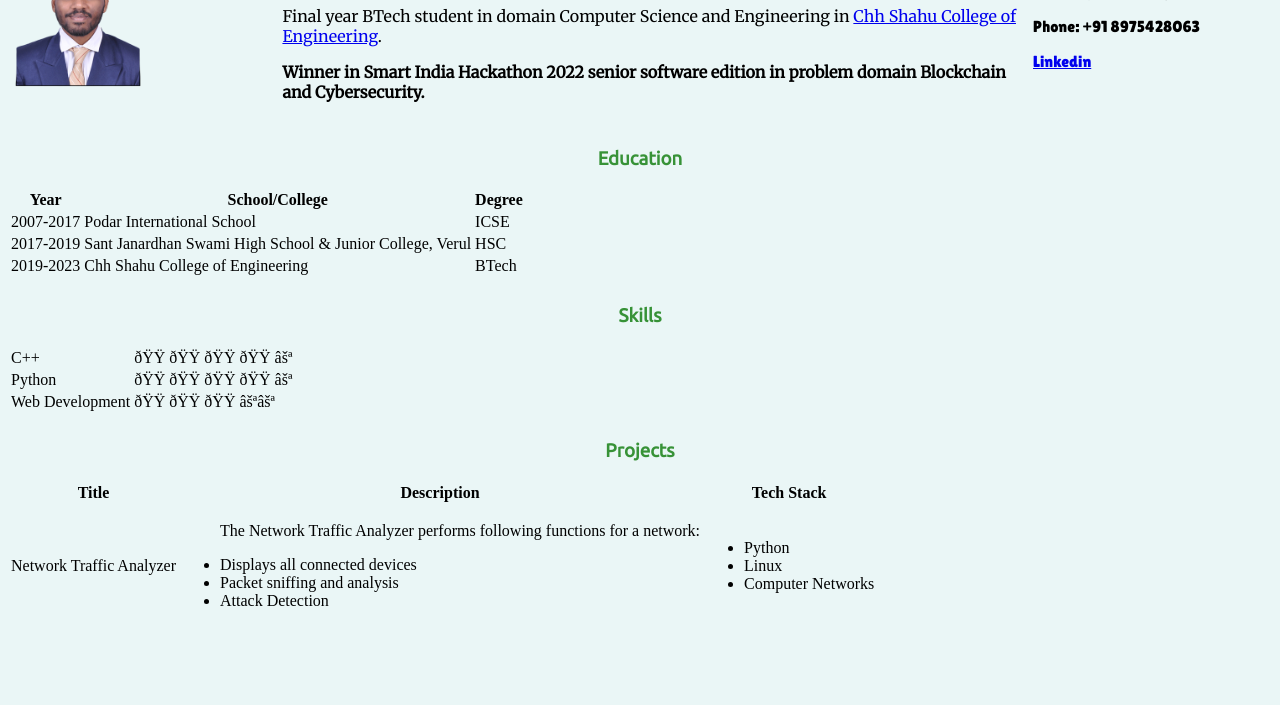
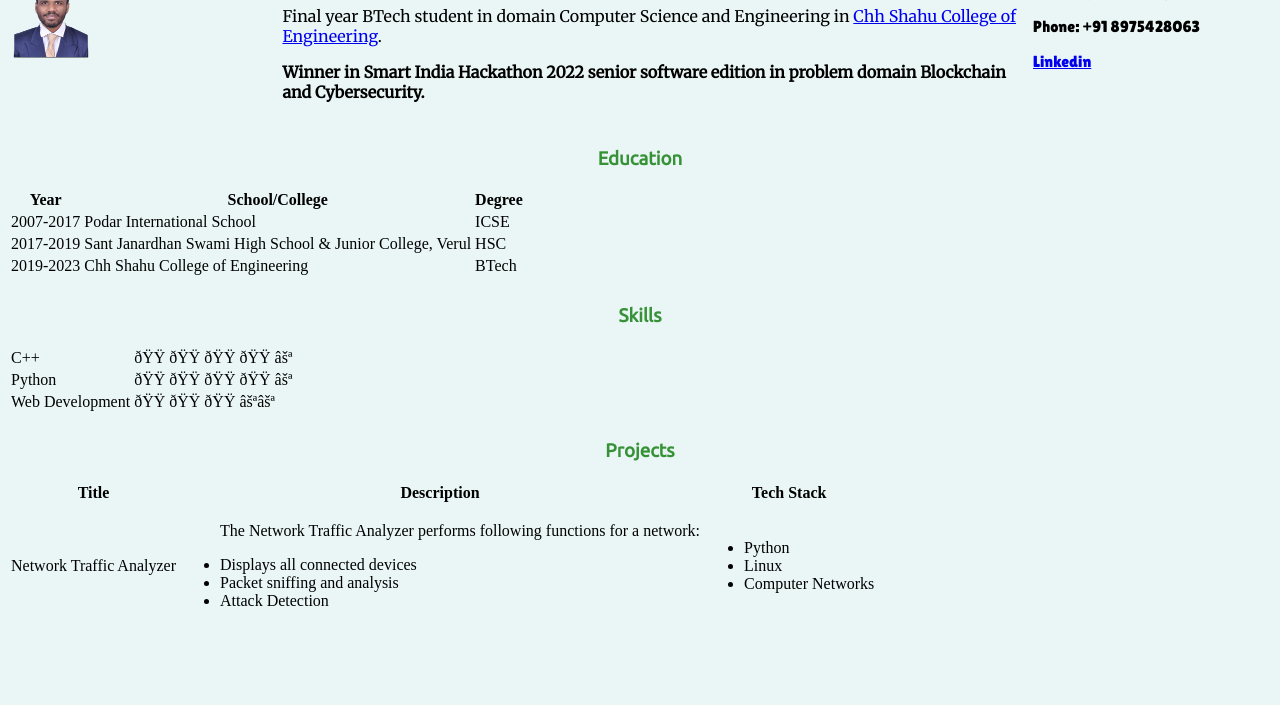
Before and after one commit to Sumedh1122/Portfolio, a plain HTML site: page index.html in a window 1280 px wide. Shown: the part 95-800 px from the top of the page. Drawn offline with Linux system fonts and the light colour scheme.

Commit message:
Update style.css

```diff
--- a/Style/style.css
+++ b/Style/style.css
@@ -17,7 +17,7 @@ h3{
   text-align: center;
 }
 img{
-  width: 50%
+  width: 30%
 }
 hr{
   border-style: none;
```
